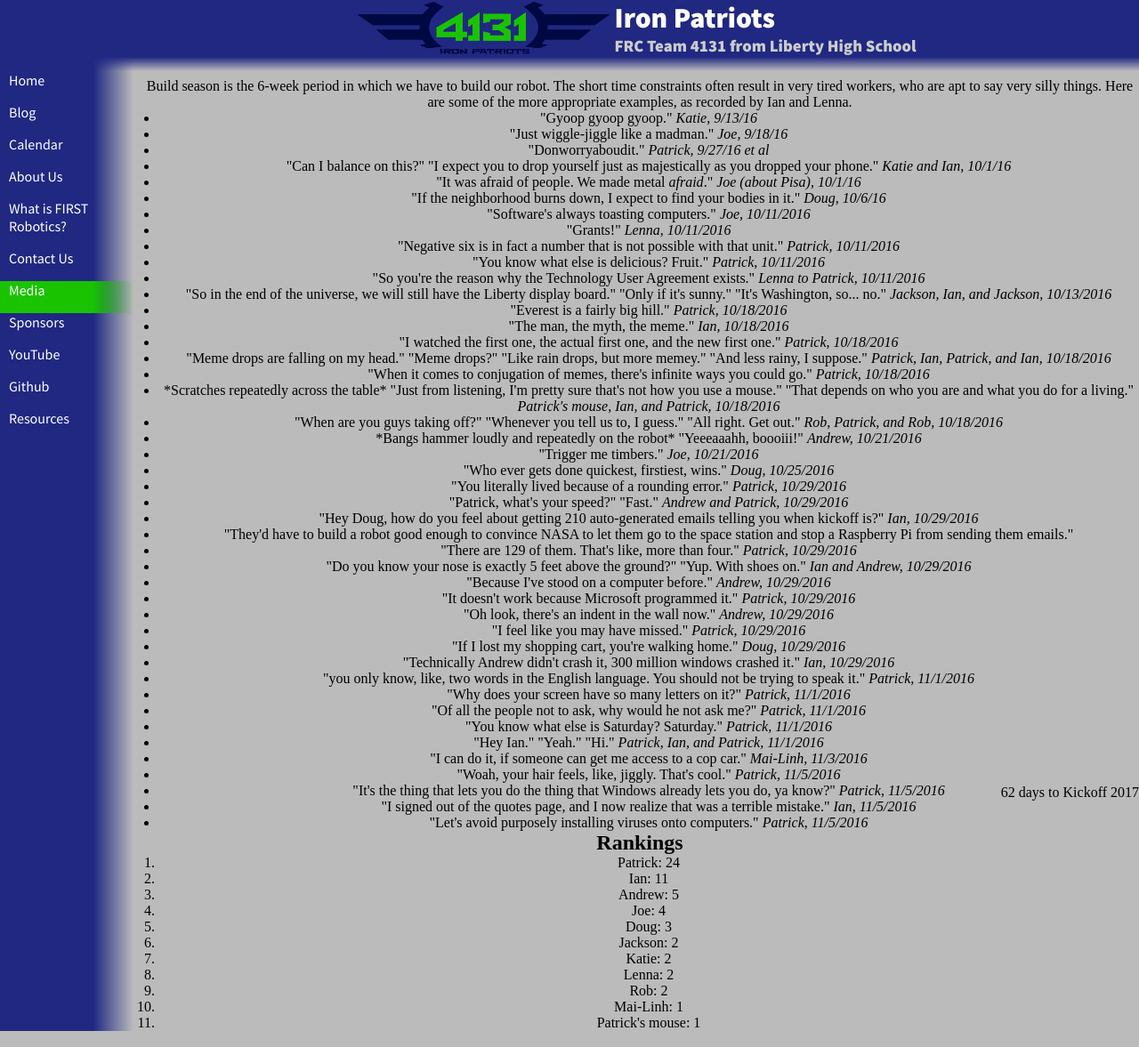
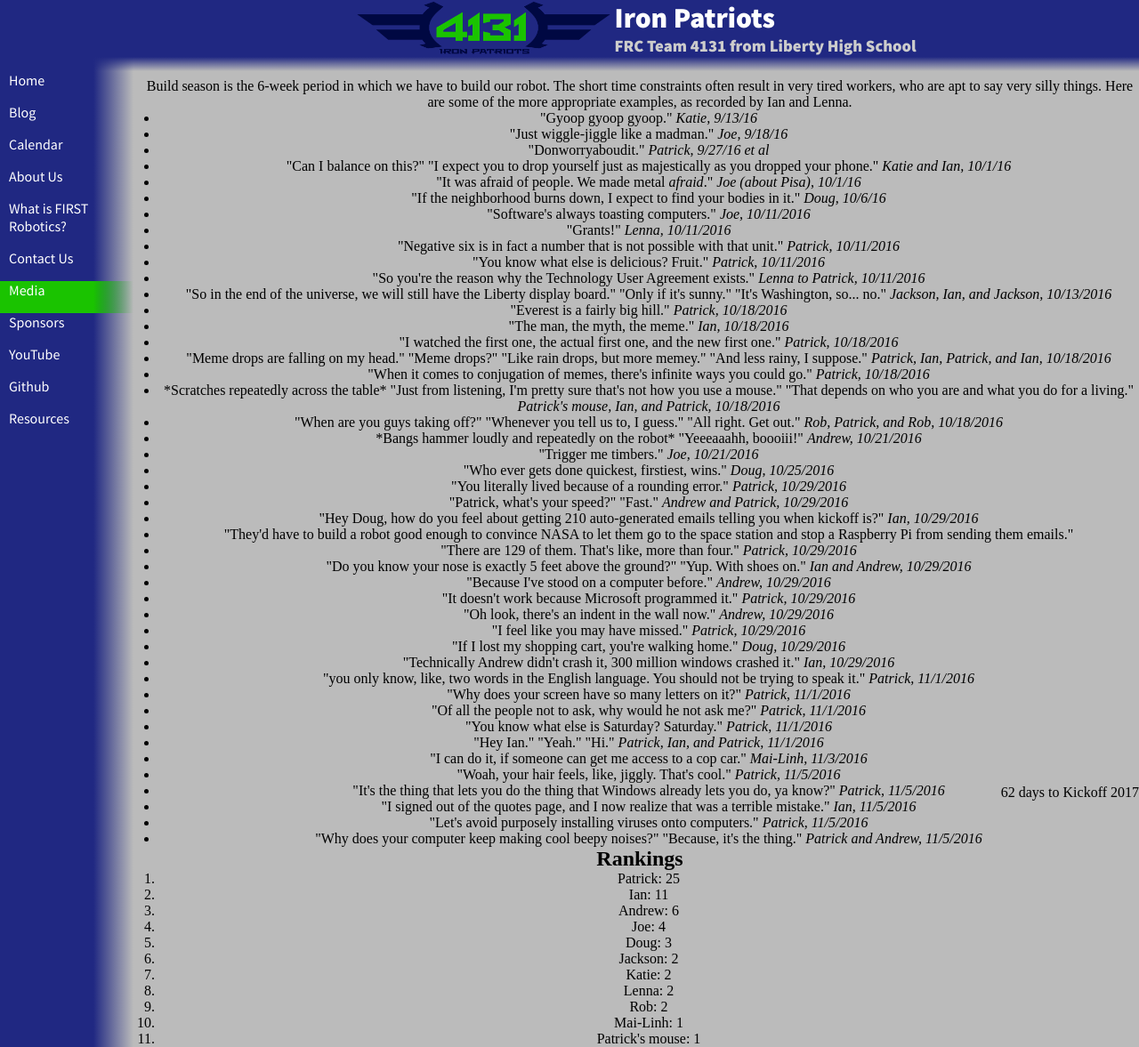
Before and after one commit to katiebugmoon/FRC4131.github.io, a Jekyll site: the page built from media/2017/quotes.html, in a window 1280 px wide. Shown: the whole page at 89% size. Built offline with Jekyll 4.4.1, drawn with Linux system fonts in a browser that asks for light colours; nearby versions of some CDN libraries.

Commit message:
Update quotes.html

```diff
--- a/media/2017/quotes.html
+++ b/media/2017/quotes.html
@@ -48,6 +48,7 @@ title: Build Season 2017 Quotes
 	<li>"It's the thing that lets you do the thing that Windows already lets you do, ya know?" <i>Patrick, 11/5/2016</i></li>
 	<li>"I signed out of the quotes page, and I now realize that was a terrible mistake." <i>Ian, 11/5/2016</i></li>
 	<li>"Let's avoid purposely installing viruses onto computers." <i>Patrick, 11/5/2016</i></li>
+	<li>"Why does your computer keep making cool beepy noises?" "Because, it's the thing." <i>Patrick and Andrew, 11/5/2016</i></li>
 </ul>
 <h2>Rankings</h2>
 <ol id='rankings'></ol>
```
